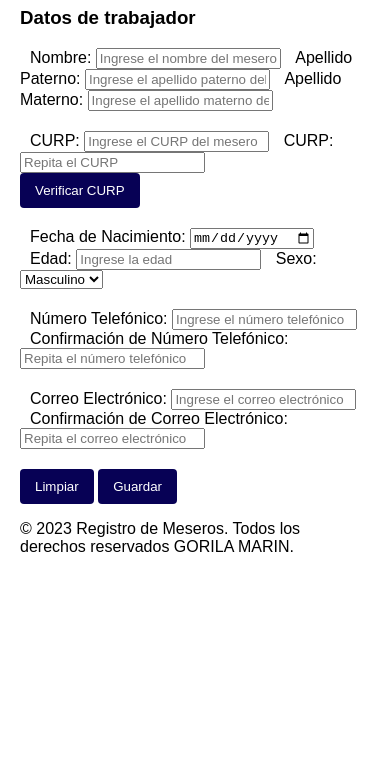
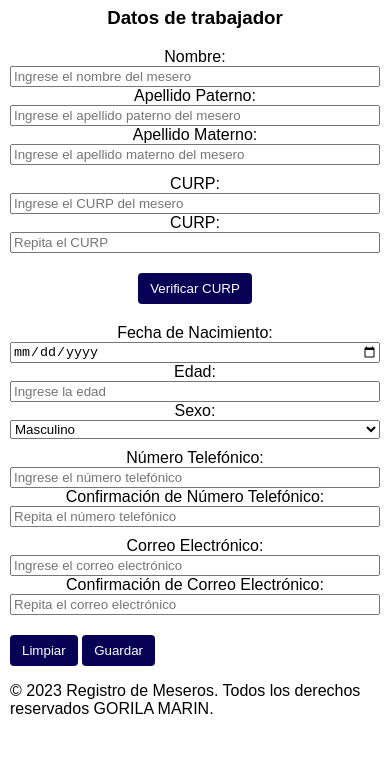
Before and after one commit to angelmss12/meseros.github.io, a plain HTML site: page index.html in a window 390 px wide. Shown: the part 73-844 px from the top of the page. Drawn offline with Linux system fonts and the light colour scheme.

Commit message:
Update styles.css

```diff
--- a/styles.css
+++ b/styles.css
@@ -4,14 +4,20 @@ body {
 }
 
 .formulario-section {
-  margin-bottom: 20px;
+  margin-bottom: 10px;
+  text-align: center;
 }
 
-label{
+label {
   margin-left: 10px;
   margin-bottom: 20px;
+  margin-top: 20px;
 }
 
+input, select {
+  width: 100%;
+  box-sizing: border-box;
+}
 
 button {
   background-color: #070155;
@@ -20,9 +26,38 @@ button {
   border: none;
   border-radius: 4px;
   cursor: pointer;
+  margin-top: 10px;
+}
 
+form {
+  max-width: 600px; /* O ajusta según tus necesidades */
+  margin: 0 auto; /* Centra el formulario en la página */
 }
 
 @media screen and (max-width: 600px) {
-  /* Estilos específicos para pantallas pequeñas */
+  body {
+      margin: 10px;
+  }
+
+  label {
+      margin-left: 0;
+  }
+
+  button {
+      padding: 8px 12px;
+  }
 }
+
+
+h1{
+  text-align: center;
+}
+
+h3{
+  text-align: center;
+}
+
+.botonse{
+ margin-bottom: 20px;
+ margin-top: 10px;
+}
```
